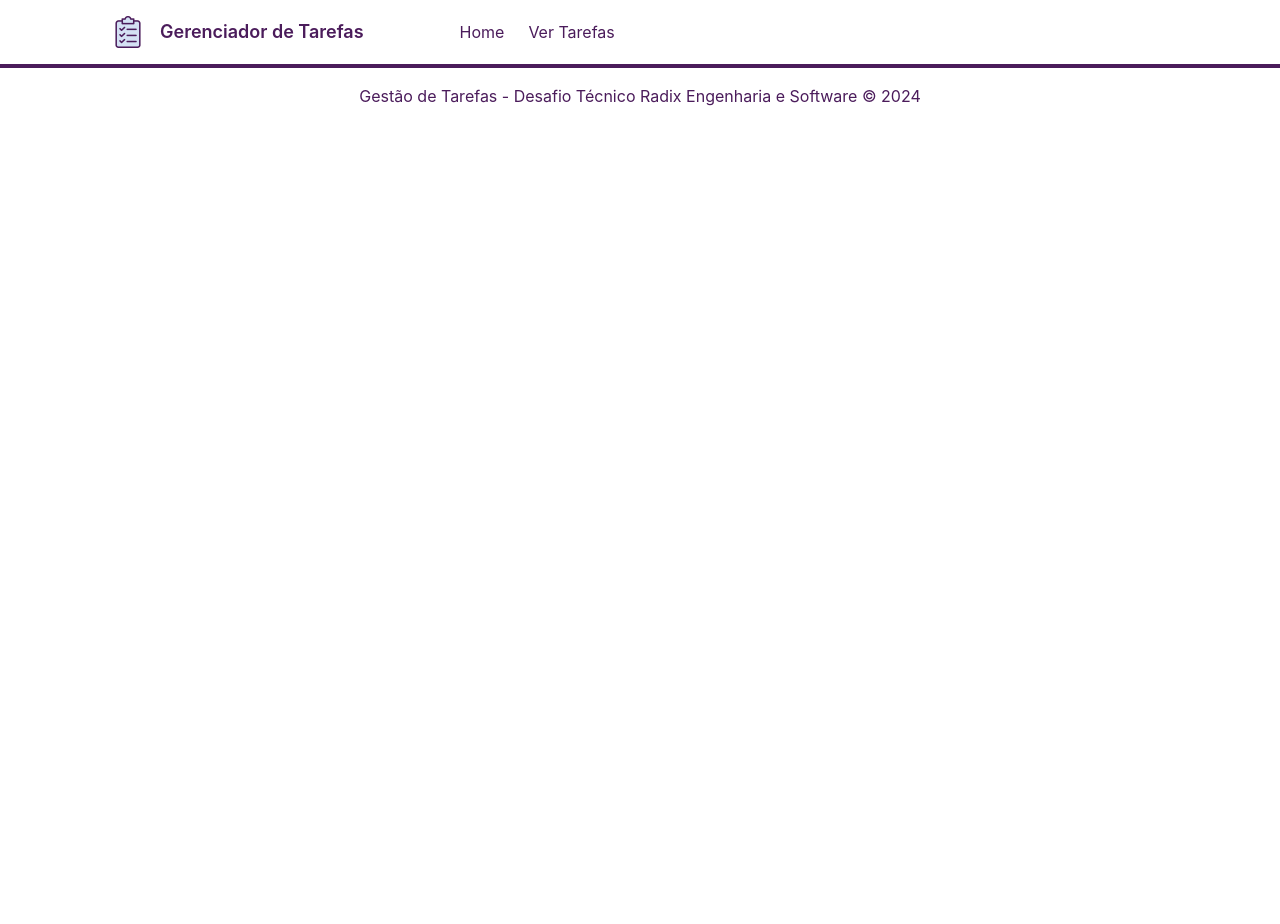
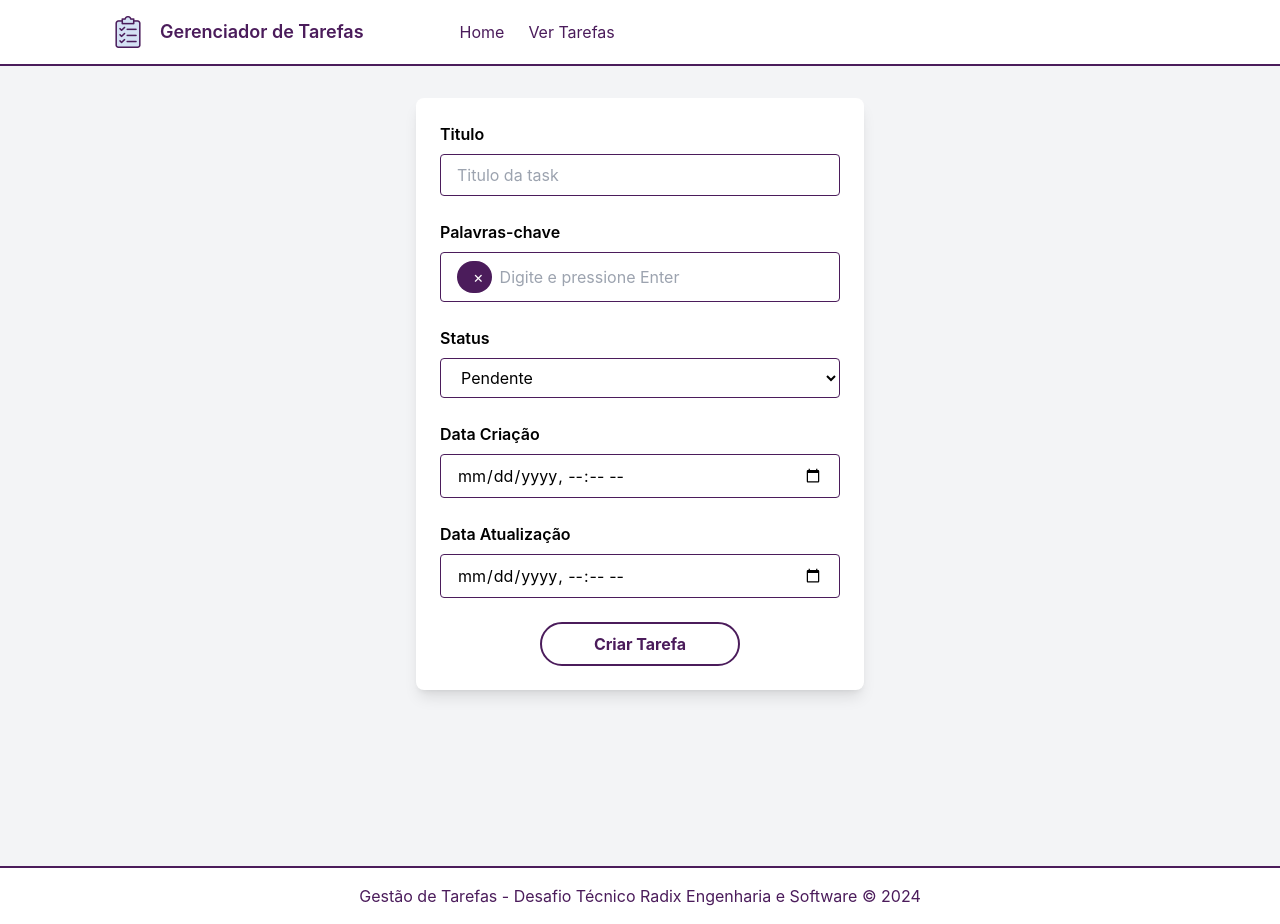
Before and after one commit to SimpleDevSam/Front-End-RadixDesafio, a React (Create React App) app: page /tasks/create in a window 1280 px wide. Before the commit the page ends 800 px from the top, so only its background shows below. Built offline with nearby package versions, Linux system fonts and the light colour scheme.

Commit message:
creating ctreateTaskForm

```diff
--- a/src/App.tsx
+++ b/src/App.tsx
@@ -1,13 +1,13 @@
-import React from 'react';
-import logo from './logo.svg';
+
 import './App.css';
 import Header from './components/header';
-import { BrowserRouter as Router, Routes, Route, Link } from "react-router-dom";
+import { BrowserRouter as Router, Routes, Route } from "react-router-dom";
 import Home from './pages/home';
 import Tasks from './pages/tasks';
 import Footer from './components/footer';
-import { Bounce, ToastContainer } from 'react-toastify';
+import { ToastContainer } from 'react-toastify';
 import 'react-toastify/dist/ReactToastify.css'; // Import the CSS file
+import CreateTask from './pages/createTask';
 
 function App() {
   return (
@@ -20,14 +20,11 @@ function App() {
         <Routes>
           <Route path="/" element={<Home />} />
           <Route path="/tasks" element={<Tasks />} />
+          <Route path="/tasks/create" element={<CreateTask/>} />
         </Routes>
         <Footer />
       </main>
-
-
     </Router>
-
-
   );
 }
 
--- a/src/pages/createTask.tsx
+++ b/src/pages/createTask.tsx
@@ -1,17 +1,113 @@
-import React, { useEffect, useState } from 'react';
-import { useNavigate } from 'react-router-dom';
-import getTasks from '../services/getTasks';
-import { TaskStatus } from '../types/taskStatus';
-import { Task } from '../types/tasks';
-import { toast } from 'react-toastify';
-import { BsEmojiNeutral } from "react-icons/bs";
+import { useState } from "react";
 
 const CreateTask = () => {
 
+    const [keywords, setKeywords] = useState(['']);
+    const [inputKeywordValue, setInputKeywordValue] = useState('');
+
+    const handleKeyDown = (e: any) => {
+        if (e.key === 'Enter' && inputKeywordValue.trim()) {
+            e.preventDefault();
+            setKeywords([...keywords, inputKeywordValue.trim()]);
+            setInputKeywordValue('');
+        }
+    };
+    const handleRemoveKeyword = (index: number) => {
+        setKeywords(keywords.filter((_, i) => i !== index));
+    };
+
 
     return (
-        <div className="p-8 min-h-screen space flex flex-col space-y-16">
+        <div className="p-8 min-h-screen flex flex-col items-center bg-gray-100">
+            <form className="bg-white p-6 rounded-lg shadow-lg w-full max-w-md space-y-6">
+                <div>
+                    <label htmlFor="titulo" className="block text-custom-blue font-semibold mb-2">
+                        Titulo
+                    </label>
+                    <input
+                        type="text"
+                        id="titulo"
+                        name="titulo"
+                        className="w-full px-4 py-2 border border-custom-purple bg-transparent rounded focus:outline-none focus:ring-2 focus:ring-custom-blue"
+                        placeholder="Titulo da task"
+                    />
+                </div>
+                <div>
+                    <label htmlFor="titulo" className="block text-custom-blue font-semibold mb-2">
+                        Palavras-chave
+                    </label>
+                    <div className="w-full px-4 py-2 border border-custom-purple bg-transparent rounded focus:outline-none focus:ring-2 focus:ring-custom-blue flex flex-wrap items-center gap-2">
+                        {keywords.map((keyword, index) => (
+                            <div
+                                key={index}
+                                className="bg-custom-purple text-white px-2 py-1 rounded-full flex items-center space-x-2"
+                            >
+                                <span>{keyword}</span>
+                                <button
+                                    type="button"
+                                    onClick={() => handleRemoveKeyword(index)}
+                                    className="text-white hover:text-red-500"
+                                >
+                                    &times;
+                                </button>
+                            </div>
+                        ))}
+                        <input
+                            type="text"
+                            value={inputKeywordValue}
+                            onChange={(e) => setInputKeywordValue(e.target.value)}
+                            onKeyDown={handleKeyDown}
+                            className="flex-grow bg-transparent outline-none"
+                            placeholder="Digite e pressione Enter"
+                        />
+                    </div>
+                </div>
 
+                <div>
+                    <label htmlFor="status" className="block text-custom-blue font-semibold mb-2">
+                        Status
+                    </label>
+                    <select
+                        id="status"
+                        name="status"
+                        className="w-full px-4 py-2 border border-custom-purple bg-transparent rounded focus:outline-none focus:ring-2 focus:ring-custom-blue"
+                    >
+                        <option value="Pendente">Pendente</option>
+                        <option value="Em Progresso">Em Progresso</option>
+                        <option value="Concluído">Concluído</option>
+                    </select>
+                </div>
+                <div>
+                    <label htmlFor="dataCriacao" className="block text-custom-blue font-semibold mb-2">
+                        Data Criação
+                    </label>
+                    <input
+                        type="datetime-local"
+                        id="dataCriacao"
+                        name="dataCriacao"
+                        className="w-full px-4 py-2 border border-custom-purple bg-transparent rounded focus:outline-none focus:ring-2 focus:ring-custom-blue"
+                    />
+                </div>
+                <div>
+                    <label htmlFor="dataAtualizacao" className="block text-custom-blue font-semibold mb-2">
+                        Data Atualização
+                    </label>
+                    <input
+                        type="datetime-local"
+                        id="dataAtualizacao"
+                        name="dataAtualizacao"
+                        className="w-full px-4 py-2 border border-custom-purple bg-transparent rounded focus:outline-none focus:ring-2 focus:ring-custom-blue"
+                    />
+                </div>
+                <div className="text-center">
+                    <button
+                        type="submit"
+                        className="w-1/2  p-2 border-2 self-center border-custom-purple text-custom-purple font-bold rounded-full hover:bg-custom-purple hover:text-white transition duration-300"
+                    >
+                        Criar Tarefa
+                    </button>
+                </div>
+            </form>
         </div>
     );
 };
--- a/src/pages/home.tsx
+++ b/src/pages/home.tsx
@@ -26,15 +26,15 @@ const Home = () => {
         fetchTasks();
     }, []);
 
-    const isTasksEmpty = tasks.length == 0
-
-    const pendingTasksCount = tasks.filter(task => task.status === TaskStatus.Pending).length;
-    const inProgressTasksCount = tasks.filter(task => task.status === TaskStatus.InProgress).length;
-    const concludedTasksCount = tasks.filter(task => task.status === TaskStatus.Concluded).length;
-
     const handleNavigateToTasks = () => {
         navigate('tasks');
     }
+
+    const isTasksEmpty = tasks.length === 0
+
+    const pendingTasksCount = tasks.filter(task => task.status === TaskStatus.Pendente).length;
+    const inProgressTasksCount = tasks.filter(task => task.status === TaskStatus.EmProgresso).length;
+    const concludedTasksCount = tasks.filter(task => task.status === TaskStatus.Concluída).length;
 
     return (
         <div className="p-8 min-h-screen space flex flex-col space-y-16">
@@ -65,7 +65,7 @@ const Home = () => {
                                 <p className="text-xl text-custom-green">Tarefas Concluídas</p>
                             </div>
                         </div>
-                        <button onClick={handleNavigateToTasks} className="w-1/2  p-4 my-24 border-2 self-center border-custom-purple text-custom-purple font-bold rounded-lg hover:bg-custom-purple hover:text-white transition duration-300">
+                        <button onClick={handleNavigateToTasks} className="w-1/2  p-4 my-24 border-2 self-center border-custom-purple text-custom-purple font-bold rounded-full hover:bg-custom-purple hover:text-white transition duration-300">
                             Ver todas as tarefas
                         </button>
                     </div>
--- a/src/pages/tasks.tsx
+++ b/src/pages/tasks.tsx
@@ -5,6 +5,7 @@ import { FaTrash } from "react-icons/fa";
 import { BsPencil } from "react-icons/bs";
 import { FaPlus } from "react-icons/fa6";
 import { BsBoxArrowInUpRight } from "react-icons/bs";
+import { useNavigate } from 'react-router-dom';
 
 
 interface Task {
@@ -17,13 +18,18 @@ interface Task {
 }
 
 const statusColors = {
-  [TaskStatus.Pending]: 'bg-custom-red',
-  [TaskStatus.InProgress]: 'bg-custom-purple',
-  [TaskStatus.Concluded]: 'bg-custom-green'
+  [TaskStatus.Pendente]: 'bg-custom-red',
+  [TaskStatus.EmProgresso]: 'bg-custom-purple',
+  [TaskStatus.Concluída]: 'bg-custom-green'
 };
 
 const TasksPage = () => {
   const [tasks, setTasks] = useState<Task[]>([]);
+  const navigate = useNavigate();
+
+  const handleNavigateToCreateTask = () => {
+    navigate('/tasks/create');
+}
 
   useEffect(() => {
     const fetchTasks = async () => {
@@ -42,7 +48,7 @@ const TasksPage = () => {
     <div className="p-8 min-h-screen space flex flex-col space-y-16">
       <div className='flex flex-row justify-between'>
         <p className="text-2xl font-bold text-custom-purple mb-4">Ver tarefas</p>
-        <div className='cursor-pointer flex items-center gap-x-2 px-3 py-1 rounded-full bg-white outline outline-custom-purple outline-1 w-1/8'>
+        <div onClick={handleNavigateToCreateTask} className='cursor-pointer flex items-center gap-x-2 px-3 py-1 rounded-full bg-white outline outline-custom-purple outline-1 w-1/8'>
           <FaPlus className='text-custom-purple text-4xl' />
           <p className='text-bottom'>Adicionar Task</p>
         </div>
--- /dev/null
+++ b/src/services/create.ts
@@ -0,0 +1,7 @@
+import mockData from "../mockData/mockData"
+
+const createTask = async () => {
+    return true
+}
+
+export default createTask
--- a/src/types/taskStatus.ts
+++ b/src/types/taskStatus.ts
@@ -1,5 +1,5 @@
 export enum TaskStatus {
-    Pending = 0,
-    InProgress = 1,
-    Concluded = 2
+    Pendente = 0,
+    EmProgresso = 1,
+    Concluída = 2
 }
```
Also changed, not shown: src/pages/updateTask.tsx (+1 -7 lines).
